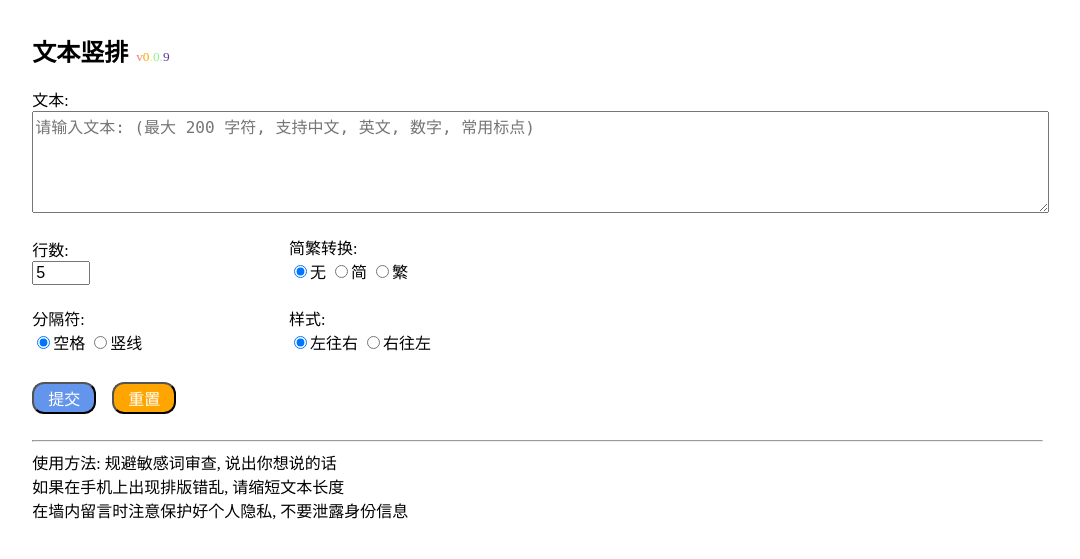
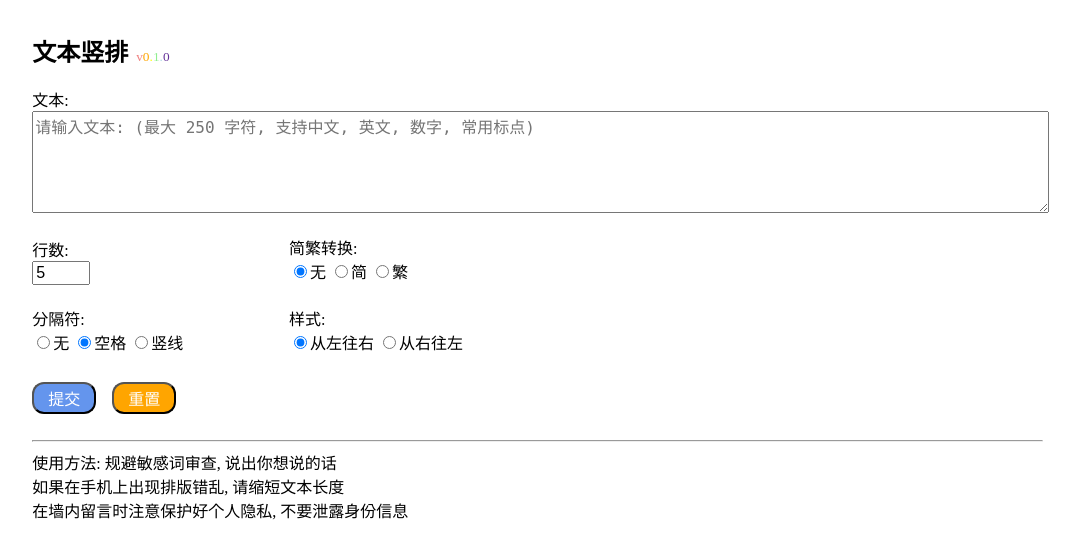
Before and after one commit to justsweetpotato/anti_censorship, a Django app: page / in a window 1280 px wide. Shown: the top 559 px of the page, without its empty margins (39-1119 px from the left). Run offline with Django 3.2, Linux system fonts and the light colour scheme.

Commit message:
fixed bug

```diff
--- a/static/css/index.css
+++ b/static/css/index.css
@@ -178,13 +178,13 @@
     }
 
     .div_cut {
-        width: 40%;
+        width: 100%;
         display: inline-block;
         margin-bottom: 1%;
     }
 
     .div_sty {
-        width: 50%;
+        width: 100%;
         display: inline-block;
         margin-bottom: 1%;
     }
--- a/text/templates/index.html
+++ b/text/templates/index.html
@@ -14,30 +14,30 @@
 <div class=div_all>
     <a class="a_title" href="/"><h2 class="h2_title">文本竖排</h2></a>
     &nbsp;<small class="small_title"><span class="s1">v</span><span class="s2">0</span><span class="s3">.</span><span
-        class="s4">0</span><span class="s5">.</span><span class="s6">9</span></small>
+        class="s4">1</span><span class="s5">.</span><span class="s6">0</span></small>
     <form action="" name="form" method="post">
         {% csrf_token %}
         <span class="span_text">文本:</span><br>
         {% if type == 'pc' %}
-            <textarea class="msg_pc" maxlength="200" name="msg_pc"
+            <textarea class="msg_pc" maxlength="500" name="msg_pc"
                       id="msg_pc"
-                      placeholder="请输入文本: (最大 200 字符, 支持中文, 英文, 数字, 常用标点)">{{ msg }}</textarea>
+                      placeholder="请输入文本: (恭喜你发现彩蛋！力量值提升！最大 500 字符)">{{ msg }}</textarea>
             <textarea class="msg_mobile" maxlength="100"
                       name="msg_mobile"
                       id="msg_mobile"
                       placeholder="请输入文本: (最大 100 字符, 支持中文, 英文, 数字, 常用标点)"></textarea>
         {% elif type == 'mobile' %}
-            <textarea class="msg_pc" maxlength="200" name="msg_pc"
+            <textarea class="msg_pc" maxlength="250" name="msg_pc"
                       id="msg_pc"
-                      placeholder="请输入文本: (最大 200 字符, 支持中文, 英文, 数字, 常用标点)"></textarea>
+                      placeholder="请输入文本: (最大 250 字符, 支持中文, 英文, 数字, 常用标点)"></textarea>
             <textarea class="msg_mobile" maxlength="100"
                       name="msg_mobile"
                       id="msg_mobile"
                       placeholder="请输入文本: (最大 100 字符, 支持中文, 英文, 数字, 常用标点)">{{ msg }}</textarea>
         {% else %}
-            <textarea class="msg_pc" maxlength="200" name="msg_pc"
+            <textarea class="msg_pc" maxlength="250" name="msg_pc"
                       id="msg_pc"
-                      placeholder="请输入文本: (最大 200 字符, 支持中文, 英文, 数字, 常用标点)"></textarea>
+                      placeholder="请输入文本: (最大 250 字符, 支持中文, 英文, 数字, 常用标点)"></textarea>
             <textarea class="msg_mobile" maxlength="100"
                       name="msg_mobile"
                       id="msg_mobile"
@@ -75,11 +75,17 @@
                 <span class="span_cut">分隔符:</span><br>
                 <span class="span_cut_set">
             {% if style == ' ' %}
+                <input type="radio" name="style" value="">无
                 <input type="radio" name="style" value=" " checked>空格
                 <input type="radio" name="style" value="|">竖线
-            {% else %}
+            {% elif style == '|' %}
+                <input type="radio" name="style" value="">无
                 <input type="radio" name="style" value=" ">空格
                 <input type="radio" name="style" value="|" checked>竖线
+            {% else %}
+                <input type="radio" name="style" value="" checked>无
+                <input type="radio" name="style" value=" ">空格
+                <input type="radio" name="style" value="|">竖线
             {% endif %}
                 </span>
             </div>
@@ -87,11 +93,11 @@
                 <span class="span_sty">样式:</span><br>
                 <span class="span_sty_set">
                 {% if reverse == '0' %}
-                    <input type="radio" name="reverse" value="0" checked>左往右
-                    <input type="radio" name="reverse" value="1">右往左
+                    <input type="radio" name="reverse" value="0" checked>从左往右
+                    <input type="radio" name="reverse" value="1">从右往左
                 {% else %}
-                    <input type="radio" name="reverse" value="0">左往右
-                    <input type="radio" name="reverse" value="1" checked>右往左
+                    <input type="radio" name="reverse" value="0">从左往右
+                    <input type="radio" name="reverse" value="1" checked>从右往左
                 {% endif %}
                 </span>
             </div>
```
